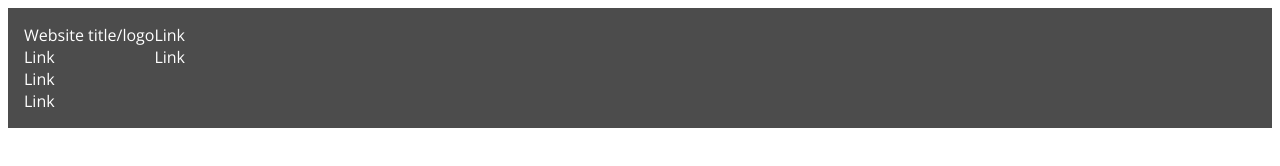
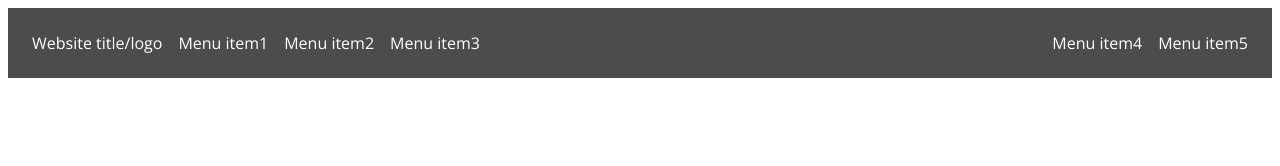
Before and after one commit to AlinChindea/flexbox-navbar, a plain HTML site: page index.html in a window 1280 px wide. Drawn offline with nearby package versions, Linux system fonts and the light colour scheme.

Commit message:
navbar items aligned right, added some padding to the navbar items

```diff
--- a/index.html
+++ b/index.html
@@ -15,21 +15,21 @@
         Website title/logo
       </div>
       <div class="navbar-link">
-        Link
+        Menu item1
       </div>
       <div class="navbar-link">
-        Link
+        Menu item2
       </div>
       <div class="navbar-link">
-        Link
+        Menu item3
       </div>
     </nav>
     <nav class="navbar-items navbar-items-right">
       <div class="navbar-link">
-        Link
+        Menu item4
       </div>
       <div class="navbar-link">
-        Link
+        Menu item5
       </div>
     </nav>
   </div>
--- a/style.css
+++ b/style.css
@@ -7,5 +7,17 @@
   display: flex;
   font-family: 'Open Sans', sans-serif;
   padding: 16px;
-  color: white;
+  color: #fff;
 }
+
+.navbar-items {
+  display: flex;
+}
+
+.navbar-link {
+  padding: 8px;
+}
+
+.navbar-items-right {
+  margin-left: auto;
+}
```
